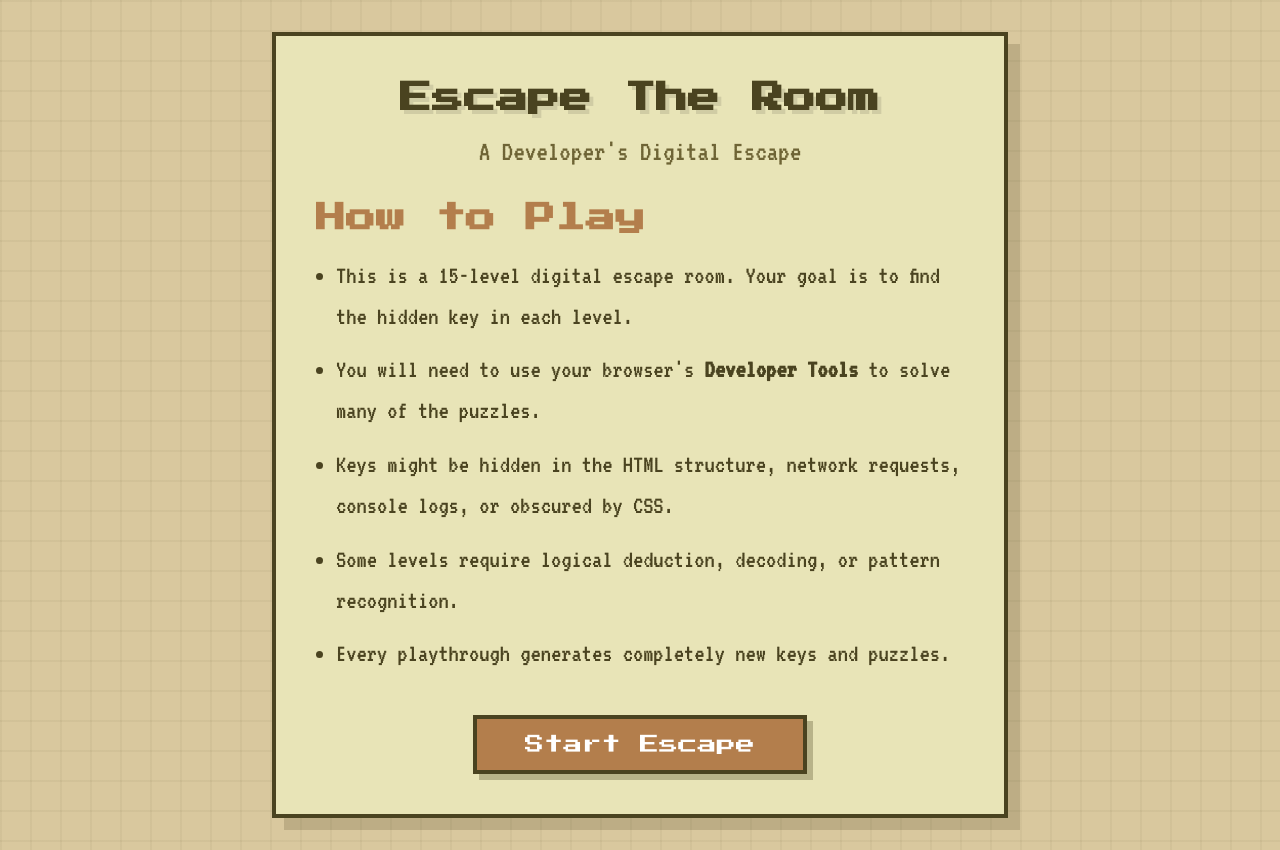
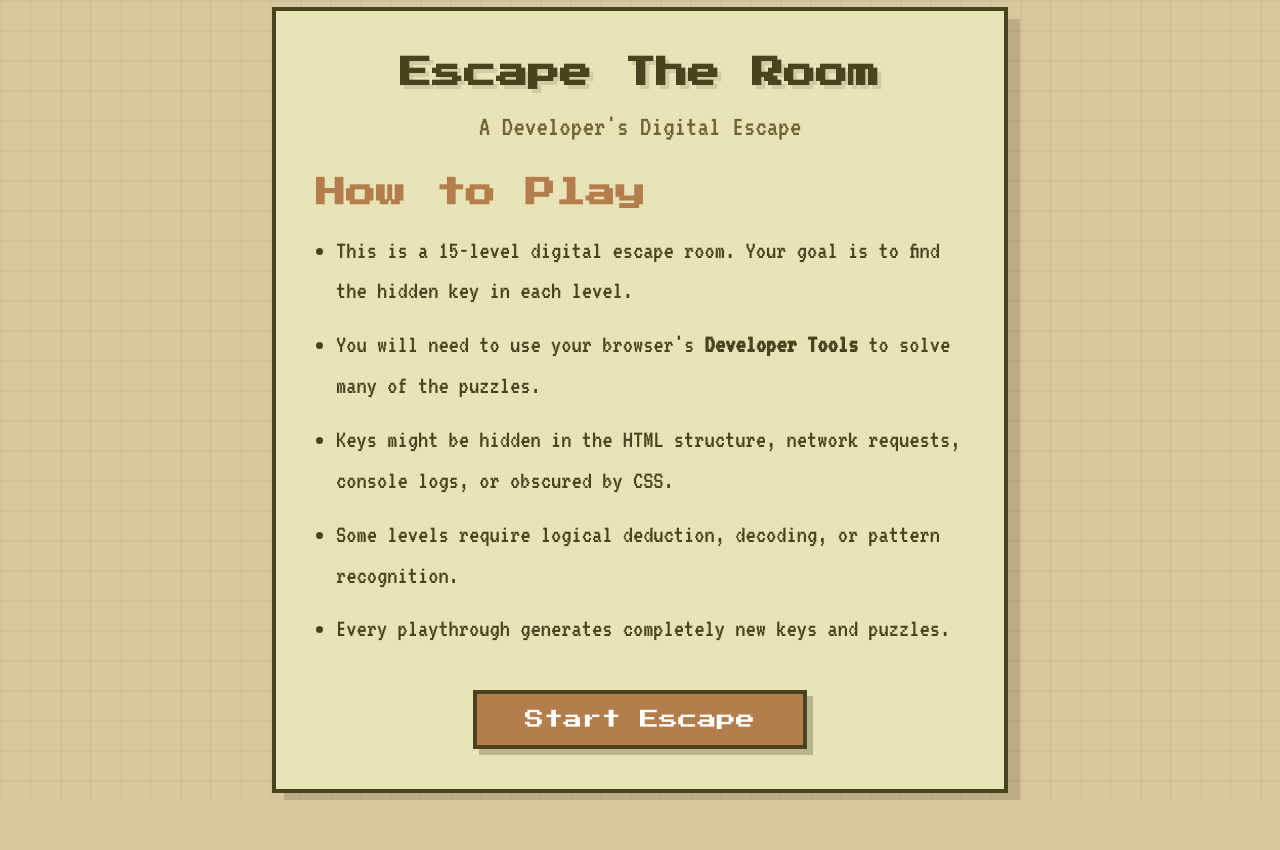
Before and after one commit to azlanabdulla/escape-the-room, a React (Vite) app: page / in a window 1280 px wide. After the commit the page ends 800 px from the top, so only its background shows below. Built offline with nearby package versions, Linux system fonts and the light colour scheme.

Commit message:
Fix badge counts and remove scrolling

```diff
--- a/src/index.css
+++ b/src/index.css
@@ -24,7 +24,8 @@ body {
   color: var(--text-primary);
   font-family: 'VT323', monospace;
   font-size: 1.5rem;
-  min-height: 100vh;
+  height: 100vh;
+  margin: 0;
   display: flex;
   justify-content: center;
   align-items: center;
@@ -32,13 +33,16 @@ body {
     linear-gradient(rgba(74, 67, 32, 0.05) 2px, transparent 2px),
     linear-gradient(90deg, rgba(74, 67, 32, 0.05) 2px, transparent 2px);
   background-size: 30px 30px;
-  overflow-x: hidden;
+  overflow: hidden;
 }
 
 #root {
   width: 100%;
+  height: 100%;
   display: flex;
   justify-content: center;
+  align-items: center;
+  overflow: hidden;
 }
 
 h1, h2, h3 {
--- a/src/levels/Level1.jsx
+++ b/src/levels/Level1.jsx
@@ -21,7 +21,7 @@ export default function Level1({ onComplete }) {
     <div>
       <div className="level-header">
         <h2>Level 1: The Inspector</h2>
-        <span className="level-badge">1 / 10</span>
+        <span className="level-badge">1 / 15</span>
       </div>
       <div className="puzzle-container">
         <p>Your first key is hidden right in front of you, but not visible to the naked eye.</p>
--- a/src/levels/Level10.jsx
+++ b/src/levels/Level10.jsx
@@ -34,7 +34,7 @@ export default function Level10({ onComplete }) {
     <div>
       <div className="level-header">
         <h2>Level 10: Caesar Cipher</h2>
-        <span className="level-badge">10 / 10</span>
+        <span className="level-badge">10 / 15</span>
       </div>
       <div className="puzzle-container">
         <p>The final key is a meaningful English word, but it has been shifted by <strong>{shift}</strong> characters in the alphabet.</p>
--- a/src/levels/Level2.jsx
+++ b/src/levels/Level2.jsx
@@ -25,7 +25,7 @@ export default function Level2({ onComplete }) {
     <div>
       <div className="level-header">
         <h2>Level 2: The Console Log</h2>
-        <span className="level-badge">2 / 10</span>
+        <span className="level-badge">2 / 15</span>
       </div>
       <div className="puzzle-container">
         <p>Developers often leave messages behind.</p>
--- a/src/levels/Level3.jsx
+++ b/src/levels/Level3.jsx
@@ -28,7 +28,7 @@ export default function Level3({ onComplete }) {
     <div>
       <div className="level-header">
         <h2>Level 3: The Token</h2>
-        <span className="level-badge">3 / 10</span>
+        <span className="level-badge">3 / 15</span>
       </div>
       <div className="puzzle-container">
         <p>We intercepted this authentication token, but it's encoded. Can you find the secret key inside?</p>
--- a/src/levels/Level4.jsx
+++ b/src/levels/Level4.jsx
@@ -22,7 +22,7 @@ export default function Level4({ onComplete }) {
     <div>
       <div className="level-header">
         <h2>Level 4: The Matrix</h2>
-        <span className="level-badge">4 / 10</span>
+        <span className="level-badge">4 / 15</span>
       </div>
       <div className="puzzle-container">
         <p>Scan this code to reveal the hidden key.</p>
--- a/src/levels/Level5.jsx
+++ b/src/levels/Level5.jsx
@@ -38,7 +38,7 @@ export default function Level5({ onComplete }) {
     <div>
       <div className="level-header">
         <h2>Level 5: The Pattern</h2>
-        <span className="level-badge">5 / 10</span>
+        <span className="level-badge">5 / 15</span>
       </div>
       <div className="puzzle-container">
         <p>Identify the missing number in this sequence:</p>
--- a/src/levels/Level6.jsx
+++ b/src/levels/Level6.jsx
@@ -22,7 +22,7 @@ export default function Level6({ onComplete }) {
     <div>
       <div className="level-header">
         <h2>Level 6: Base64</h2>
-        <span className="level-badge">6 / 10</span>
+        <span className="level-badge">6 / 15</span>
       </div>
       <div className="puzzle-container">
         <p>This string is encoded using a very common scheme on the web. Decode it to find the key.</p>
--- a/src/levels/Level7.jsx
+++ b/src/levels/Level7.jsx
@@ -21,7 +21,7 @@ export default function Level7({ onComplete }) {
     <div>
       <div className="level-header">
         <h2>Level 7: The Invisible Button</h2>
-        <span className="level-badge">7 / 10</span>
+        <span className="level-badge">7 / 15</span>
       </div>
       <div className="puzzle-container" style={{ position: 'relative' }}>
         <p>There is a button on this page that reveals the key, but it's completely invisible.</p>
--- a/src/levels/Level8.jsx
+++ b/src/levels/Level8.jsx
@@ -28,7 +28,7 @@ export default function Level8({ onComplete }) {
     <div>
       <div className="level-header">
         <h2>Level 8: Local Storage</h2>
-        <span className="level-badge">8 / 10</span>
+        <span className="level-badge">8 / 15</span>
       </div>
       <div className="puzzle-container">
         <p>The browser has a built-in storage system. We've dropped the key in there for safekeeping.</p>
--- a/src/levels/Level9.jsx
+++ b/src/levels/Level9.jsx
@@ -30,7 +30,7 @@ export default function Level9({ onComplete }) {
     <div>
       <div className="level-header">
         <h2>Level 9: The Network Request</h2>
-        <span className="level-badge">9 / 10</span>
+        <span className="level-badge">9 / 15</span>
       </div>
       <div className="puzzle-container">
         <p>When this level loaded, it made a silent request to the server.</p>
```
